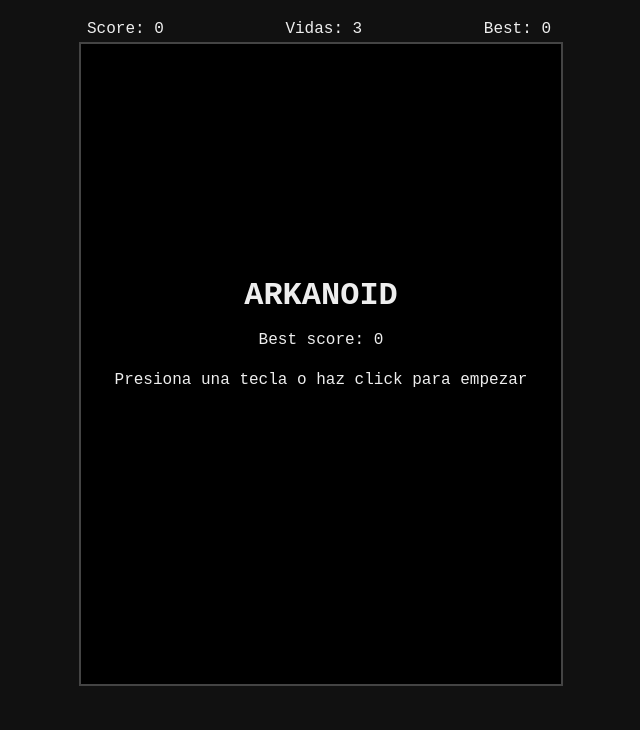
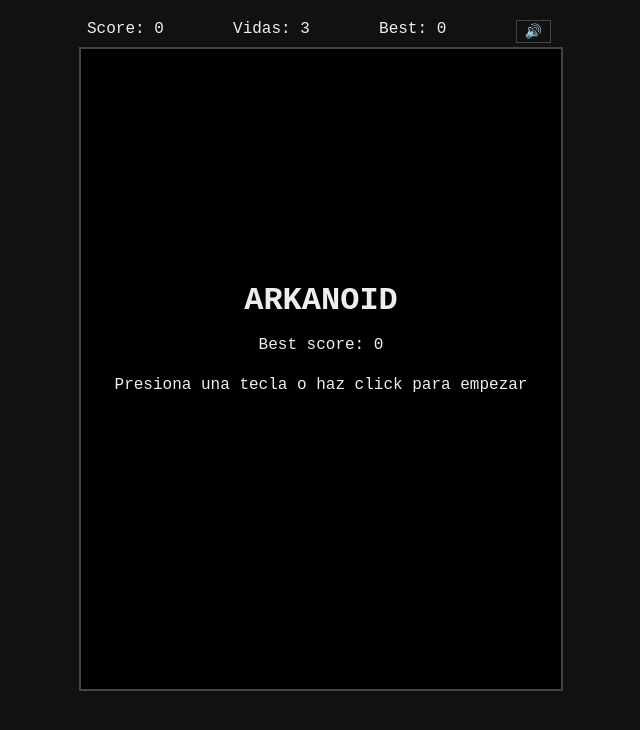
Before and after one commit to Crist12Cc/claude-arkanoid, a plain HTML site: page index.html in a window 1280 px wide. Shown: the whole page, without its empty margins (321-961 px from the left). Drawn offline with Linux system fonts and the light colour scheme.

Commit message:
Añadir botón de mute y funcionalidad para alternar el estado de audio

```diff
--- a/game.js
+++ b/game.js
@@ -24,6 +24,7 @@
 const hudScoreEl = document.getElementById( 'hud-score' );
 const hudLivesEl = document.getElementById( 'hud-lives' );
 const hudBestEl = document.getElementById( 'hud-best' );
+const hudMuteEl = document.getElementById( 'hud-mute' );
 
 let gameState = 'START';
 let score = 0;
@@ -486,6 +487,18 @@
   hudBestEl.textContent = `Best: ${bestScore}`;
 }
 
+function updateMuteButton() {
+  hudMuteEl.textContent = audio.muted ? '🔇' : '🔊';
+}
+
+function toggleMute() {
+  audio.muted = !audio.muted;
+  updateMuteButton();
+  saveMuted( audio.muted );
+}
+
+hudMuteEl.addEventListener( 'click', toggleMute );
+
 function drawStartScreen() {
   ctx.fillStyle = '#000';
   ctx.fillRect( 0, 0, CANVAS_WIDTH, CANVAS_HEIGHT );
@@ -607,6 +620,7 @@
 function init() {
   bestScore = loadBestScore();
   audio.muted = loadMuted();
+  updateMuteButton();
   score = 0;
   lives = 3;
   gameState = 'START';
--- a/index.html
+++ b/index.html
@@ -35,6 +35,16 @@
     background: #000;
     border: 2px solid #444;
   }
+
+  #hud-mute {
+    background: none;
+    border: 1px solid #444;
+    color: #eee;
+    font-family: monospace, sans-serif;
+    font-size: 14px;
+    cursor: pointer;
+    padding: 2px 8px;
+  }
 </style>
 </head>
 <body>
@@ -44,6 +54,7 @@
       <span id="hud-score">Score: 0</span>
       <span id="hud-lives">Vidas: 3</span>
       <span id="hud-best">Best: 0</span>
+      <button id="hud-mute">🔊</button>
     </div>
     <canvas id="game-canvas" width="480" height="640"></canvas>
   </div>
```
